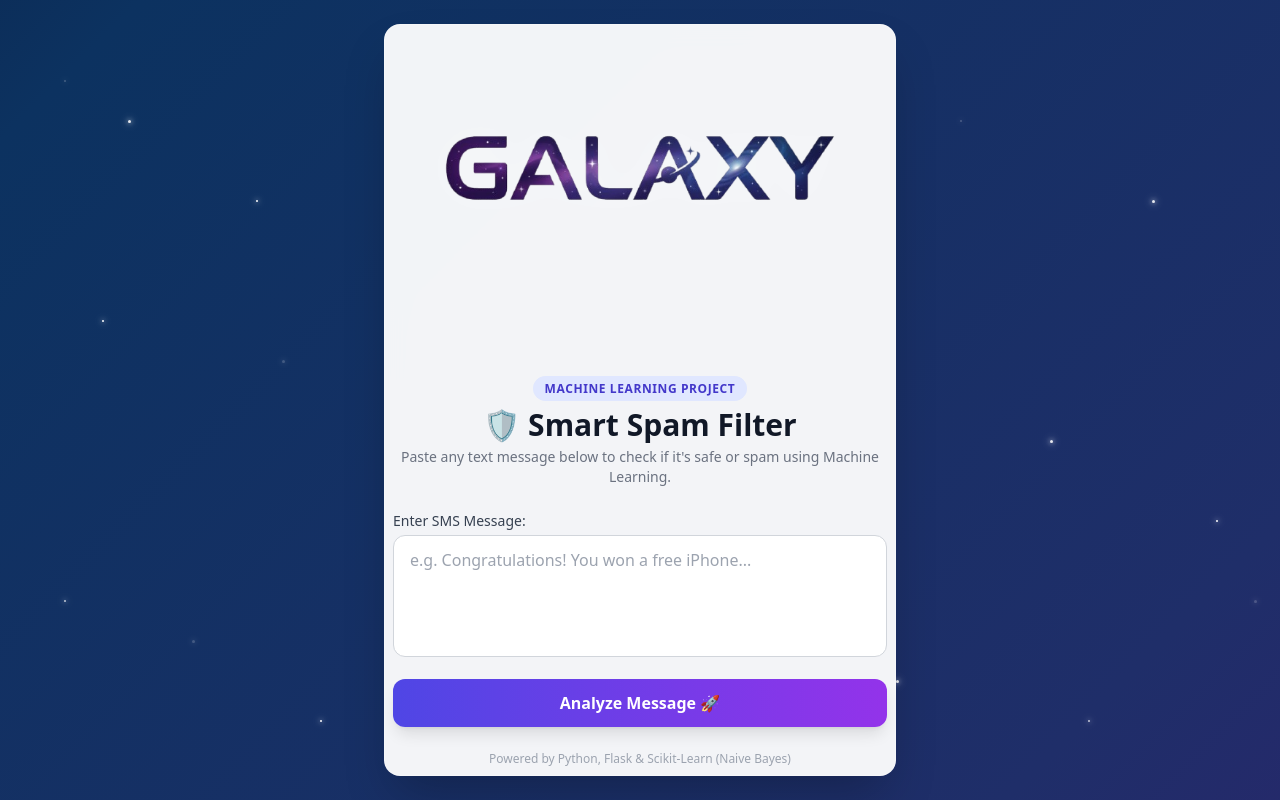
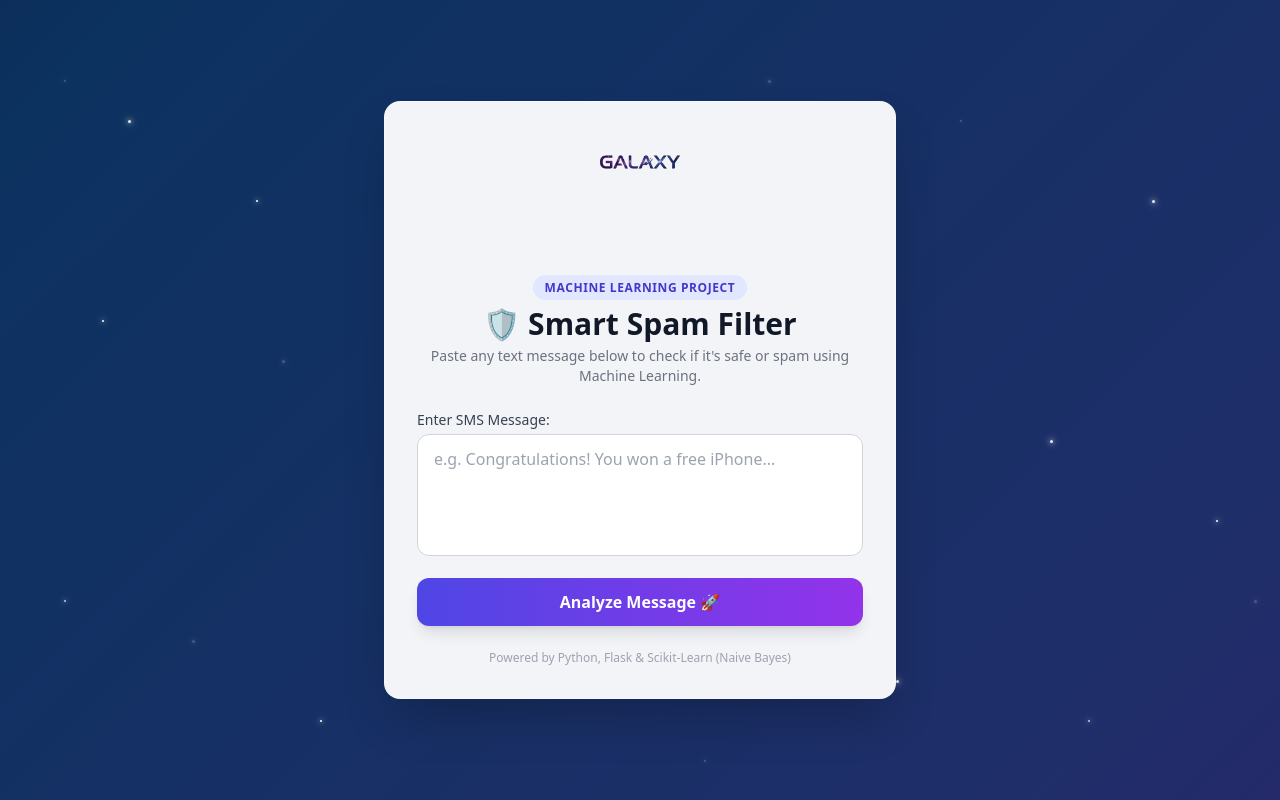
Before and after one commit to VV-S70/sms-spam-filter, a Flask app: page / in a window 1280 px wide. Run offline with Flask 3, Linux system fonts and the light colour scheme; parts of the project's set-up code (start-up, migrations or seed data) failed here and were passed over; some libraries are stand-ins or nearby versions.

Commit message:
Fix HTML formatting and improve layout styles

```diff
--- a/templates/index.html
+++ b/templates/index.html
@@ -104,11 +104,11 @@
         <div class="star star-m star-m-1" style="top: 75%; left: 98%;"></div>
     </div>
 
-    <div class="bg-white/95 backdrop-blur-md shadow-2xl rounded-2xl max-w-lg w-full p-2 border border-white/20 animate-fade relative z-10">
+    <div class="bg-white/95 backdrop-blur-md shadow-2xl rounded-2xl max-w-lg w-full p-8 border border-white/20 animate-fade relative z-10">
 
         <!-- Logo Header -->
-        <div class="text-center mb-2 animate-fade">
-            <img src="/logo.png" alt="Galaxy Logo" class="h-15 w-auto mx-auto drop-shadow-[0_0_15px_rgba(255,255,255,0.4)]">
+        <div class="text-center mb-5 animate-fade">
+            <img src="/logo.png" alt="Galaxy Logo" class="h-14 w-auto mx-auto drop-shadow-[0_0_15px_rgba(255,255,255,0.4)]">
         </div>
 
         <!-- Header Section -->
```
